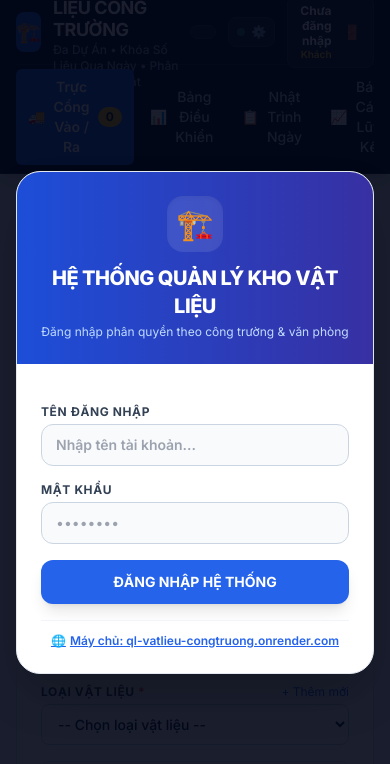
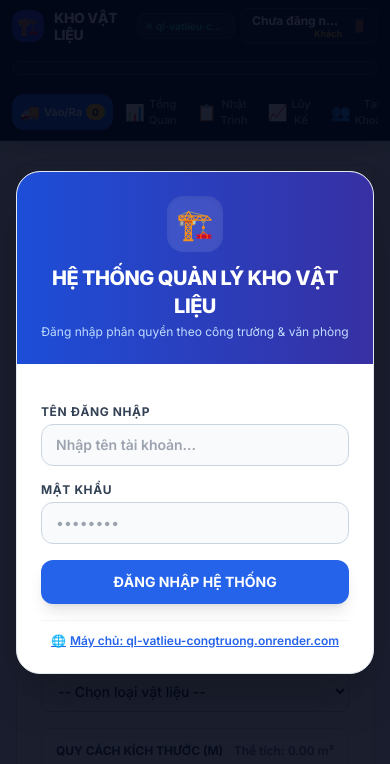
Before and after one commit to khanh1276-art/ql-vatlieu-android-app, a website: page www/index.html in a window 390 px wide. Shown: the top 764 px of the page. Drawn offline with nearby package versions, Linux system fonts and the light colour scheme.

Commit message:
Restore full mobile-optimized interface (3-row header, compact tabs) and preserve supplier filter & API fix (v1.2.2)

```diff
--- a/www/app.js
+++ b/www/app.js
@@ -296,24 +296,27 @@ function applyUserRolePermissions(user) {
     }
   }
 
-  // 2. Khung dự án trên Header
+  // 2. Khung dự án trên Header (Nằm trên dòng riêng biệt, rộng rãi)
   const scopeBox = document.getElementById('projectHeaderScopeBox');
   if (scopeBox) {
     if (isAdmin || isMod) {
       // Admin và Điều hành có thể xem và lọc qua lại giữa mọi dự án
       scopeBox.innerHTML = `
-        <span class="text-slate-400 text-xs font-medium">Dự án:</span>
+        <span class="text-slate-300 text-xs font-bold flex items-center gap-1 flex-shrink-0">
+          <span>🏗️</span> <span class="hidden xs:inline">Dự Án:</span>
+        </span>
         <select id="headerProjectSelect" onchange="handleHeaderProjectChange()"
-          class="bg-slate-900 text-white text-xs font-semibold rounded px-2 py-1 border border-slate-700 focus:outline-none focus:border-blue-500">
+          class="flex-1 w-full bg-slate-900 text-white text-xs font-semibold rounded-lg px-2.5 py-1 border border-slate-700 focus:outline-none focus:border-blue-500 shadow-inner">
         </select>
       `;
+      populateHeaderProjectDropdown();
     } else {
       // Công trường bị khóa cố định vào đúng dự án của mình
       AppState.selectedProjectId = user.project_id || '';
       scopeBox.innerHTML = `
-        <span class="text-slate-400 text-xs font-medium">Dự án trực thuộc:</span>
-        <span class="text-xs font-bold text-emerald-400 bg-emerald-950/60 px-2 py-0.5 rounded border border-emerald-800">
-          🏗️ ${escapeHtml(user.project_name || 'Công trường phụ trách')}
+        <span class="text-slate-400 text-xs font-medium flex-shrink-0">🏗️ Dự án:</span>
+        <span class="text-xs font-bold text-emerald-400 bg-emerald-950/70 px-2 py-0.5 rounded-lg border border-emerald-800 truncate flex-1">
+          ${escapeHtml(user.project_name || 'Công trường phụ trách')}
         </span>
       `;
     }
@@ -518,9 +521,9 @@ function switchTab(tabId) {
 
   document.querySelectorAll('.nav-tab').forEach((btn) => {
     if (btn.dataset.tab === tabId) {
-      btn.className = 'nav-tab active-tab flex items-center space-x-2 px-3 py-2 rounded-md transition text-white bg-blue-600 font-semibold';
+      btn.className = 'nav-tab active-tab flex-1 sm:flex-initial flex items-center justify-center space-x-1 sm:space-x-1.5 px-2 sm:px-3 py-1.5 sm:py-2 rounded-xl transition text-white bg-blue-600 font-semibold shadow-sm text-xs sm:text-sm';
     } else {
-      btn.className = 'nav-tab flex items-center space-x-2 px-3 py-2 rounded-md transition text-slate-300 hover:text-white hover:bg-slate-800 font-medium';
+      btn.className = 'nav-tab flex-1 sm:flex-initial flex items-center justify-center space-x-1 sm:space-x-1.5 px-2 sm:px-3 py-1.5 sm:py-2 rounded-xl transition text-slate-400 hover:text-white hover:bg-slate-800/80 font-medium text-xs sm:text-sm';
     }
   });
 
--- a/www/index.html
+++ b/www/index.html
@@ -2,7 +2,7 @@
 <html lang="vi">
 <head>
   <meta charset="UTF-8">
-  <meta name="viewport" content="width=device-width, initial-scale=1.0">
+  <meta name="viewport" content="width=device-width, initial-scale=1.0, maximum-scale=1.0, minimum-scale=1.0, user-scalable=no, viewport-fit=cover">
   <title>Quản Lý Xuất Nhập Kho Vật Liệu Xây Dựng Công Trường</title>
   <!-- Tailwind CSS CDN -->
   <script src="https://cdn.tailwindcss.com"></script>
@@ -96,81 +96,94 @@
 
   <!-- ==================== HEADER ==================== -->
   <header class="bg-slate-900 text-white shadow-lg border-b border-slate-800 sticky top-0 z-40">
-    <div class="max-w-7xl mx-auto px-4 sm:px-6 lg:px-8">
-      <div class="flex items-center justify-between h-16">
+    <div class="max-w-7xl mx-auto px-3 sm:px-6 lg:px-8">
+
+      <!-- DÒNG 1: LOGO, TÊN HỆ THỐNG VÀ THÔNG TIN TÀI KHOẢN -->
+      <div class="flex items-center justify-between py-2 border-b border-slate-800/60">
         <!-- Logo & Title -->
-        <div class="flex items-center space-x-3">
-          <div class="w-10 h-10 rounded-lg bg-blue-600 flex items-center justify-center shadow-md font-bold text-xl">
+        <div class="flex items-center space-x-2.5">
+          <div class="w-8 h-8 sm:w-9 sm:h-9 rounded-xl bg-gradient-to-tr from-blue-700 to-indigo-600 flex items-center justify-center shadow-md font-bold text-lg flex-shrink-0">
             🏗️
           </div>
           <div>
-            <h1 class="text-lg font-bold tracking-tight text-white leading-tight">QUẢN LÝ VẬT LIỆU CÔNG TRƯỜNG</h1>
-            <p class="text-xs text-slate-400 font-medium">Đa Dự Án • Khóa Số Liệu Qua Ngày • Phân Quyền Bảo Mật</p>
-          </div>
-        </div>
-
-        <!-- Global Project Switcher / Scope Badge & User Profile -->
-        <div class="flex items-center space-x-3 text-sm">
-          <!-- KHUNG DỰ ÁN (ADMIN ĐƯỢC CHỌN, CÔNG TRƯỜNG BỊ CỐ ĐỊNH) -->
-          <div id="projectHeaderScopeBox" class="flex items-center space-x-1.5 bg-slate-800 px-3 py-1.5 rounded-lg border border-slate-700">
-            <!-- Sẽ render động: select cho Admin, badge tĩnh cho Công Trường -->
-          </div>
-
-          <!-- NÚT CẤP TÀI KHOẢN NHANH DÀNH CHO ADMIN -->
-          <div id="headerAdminActionBox" class="hidden">
-            <button onclick="openUserModal()" class="px-3 py-1.5 bg-blue-600 hover:bg-blue-700 active:bg-blue-800 text-white rounded-lg text-xs font-bold shadow flex items-center space-x-1.5 transition" title="Cấp tài khoản mới cho cán bộ công trường">
-              <span>➕</span>
-              <span>Cấp Tài Khoản</span>
-            </button>
-          </div>
-
-          <!-- Nút cấu hình máy chủ kết nối -->
+            <h1 class="text-sm sm:text-base font-extrabold tracking-tight text-white leading-tight">
+              KHO VẬT LIỆU
+            </h1>
+            <p class="text-[10px] text-slate-400 font-medium hidden xs:block">
+              Quản lý xuất nhập & định mức
+            </p>
+          </div>
+        </div>
+
+        <!-- Bên phải: Trạng thái Server & Tài khoản -->
+        <div class="flex items-center space-x-1.5 sm:space-x-2 text-xs">
+          <!-- Nút trạng thái máy chủ Android Native -->
           <button type="button" onclick="NativeApp.openServerModal()" title="Cấu hình máy chủ kết nối"
-            class="px-2 py-1.5 bg-slate-800 hover:bg-slate-700 active:bg-slate-600 border border-slate-700 rounded-lg flex items-center gap-1.5 transition">
-            <span class="w-2 h-2 rounded-full bg-emerald-400 animate-pulse"></span>
-            <span id="serverStatusText" class="text-[11px] font-mono font-medium text-slate-300 hidden sm:inline">ql-vatlieu-congtruong.onrender.com</span>
-            <span class="text-xs">⚙️</span>
+            class="flex items-center space-x-1 px-2 py-1 bg-slate-800 hover:bg-slate-700 active:bg-slate-600 text-[10px] sm:text-xs font-semibold rounded-lg border border-slate-700 text-emerald-400 transition">
+            <span class="w-1.5 h-1.5 rounded-full bg-emerald-400 animate-pulse"></span>
+            <span id="serverStatusText" class="max-w-[70px] sm:max-w-none truncate">Render</span>
           </button>
 
-          <!-- THÔNG TIN NGƯỜI DÙNG & ĐĂNG XUẤT -->
-          <div class="flex items-center space-x-2 bg-slate-800 pl-3 pr-2 py-1.5 rounded-lg border border-slate-700">
+          <!-- Thông tin người dùng & Đăng xuất -->
+          <div class="flex items-center space-x-1.5 bg-slate-800/90 pl-2.5 pr-1.5 py-1 rounded-lg border border-slate-700">
             <div class="text-right">
-              <div id="userDisplayName" class="text-xs font-bold text-white leading-tight">Đang tải...</div>
-              <div id="userRoleBadge" class="text-[10px] text-amber-400 font-semibold leading-tight">Admin</div>
-            </div>
-            <button onclick="handleLogout()" title="Đăng xuất" class="p-1 text-slate-400 hover:text-red-400 hover:bg-slate-700 rounded transition ml-1">
+              <div id="userDisplayName" class="text-xs font-bold text-white leading-tight max-w-[90px] sm:max-w-[130px] truncate">Admin</div>
+              <div id="userRoleBadge" class="text-[9px] text-amber-400 font-semibold leading-tight">Admin</div>
+            </div>
+            <button onclick="handleLogout()" title="Đăng xuất" class="p-1 text-slate-400 hover:text-red-400 active:bg-slate-700 rounded transition ml-0.5">
               <span>🚪</span>
             </button>
           </div>
         </div>
       </div>
 
-      <!-- Navigation Tabs -->
-      <nav id="navTabs" class="flex space-x-1 sm:space-x-4 border-t border-slate-800 pt-1 pb-2 overflow-x-auto text-sm font-medium">
-        <button onclick="switchTab('checkin')" class="nav-tab active-tab flex items-center space-x-2 px-3 py-2 rounded-md transition text-white bg-blue-600 font-semibold" data-tab="checkin">
-          <span>🚚</span>
-          <span>Trực Cổng Vào / Ra</span>
-          <span id="navInYardBadge" class="ml-1.5 px-2 py-0.5 text-xs rounded-full bg-amber-400 text-slate-900 font-bold">0</span>
+      <!-- DÒNG 2: THANH CHỌN DỰ ÁN ĐỘC LẬP (NHẢY XUỐNG DÒNG RIÊNG RỘNG RÃI) -->
+      <div class="py-2 flex items-center justify-between border-b border-slate-800/60 gap-2">
+        <div id="projectHeaderScopeBox" class="flex-1 flex items-center space-x-2 bg-slate-800/90 px-3 py-1.5 rounded-xl border border-slate-700/80 shadow-inner">
+          <!-- Render động: select cho Admin, badge tĩnh cho Công Trường -->
+        </div>
+
+        <!-- Nút cấp tài khoản nhanh cho Admin -->
+        <div id="headerAdminActionBox" class="hidden flex-shrink-0">
+          <button onclick="openUserModal()" class="px-2.5 py-1.5 bg-blue-600 hover:bg-blue-700 active:bg-blue-800 text-white rounded-xl text-xs font-bold shadow flex items-center space-x-1 transition" title="Cấp tài khoản mới">
+            <span>➕</span>
+            <span class="hidden sm:inline">Cấp TK</span>
+          </button>
+        </div>
+      </div>
+
+      <!-- DÒNG 3: THANH MENU TABS GỌN GÀNG (ƯU TIÊN ICON TRỰC QUAN) -->
+      <nav id="navTabs" class="flex items-center justify-between sm:justify-start sm:space-x-2 py-1.5 gap-1 overflow-x-auto text-xs font-medium">
+        <button onclick="switchTab('checkin')" class="nav-tab active-tab flex-1 sm:flex-initial flex items-center justify-center space-x-1 sm:space-x-1.5 px-2 sm:px-3 py-1.5 sm:py-2 rounded-xl transition text-white bg-blue-600 font-semibold shadow-sm text-xs sm:text-sm" data-tab="checkin" title="Trực Cổng Vào / Ra">
+          <span class="text-base sm:text-sm">🚚</span>
+          <span class="hidden md:inline">Trực Cổng Vào / Ra</span>
+          <span class="inline md:hidden text-[11px]">Vào/Ra</span>
+          <span id="navInYardBadge" class="px-1.5 py-0.2 text-[10px] rounded-full bg-amber-400 text-slate-900 font-bold">0</span>
         </button>
-        <button onclick="switchTab('dashboard')" class="nav-tab flex items-center space-x-2 px-3 py-2 rounded-md transition text-slate-300 hover:text-white hover:bg-slate-800" data-tab="dashboard">
-          <span>📊</span>
-          <span>Bảng Điều Khiển</span>
+        <button onclick="switchTab('dashboard')" class="nav-tab flex-1 sm:flex-initial flex items-center justify-center space-x-1 sm:space-x-1.5 px-2 sm:px-3 py-1.5 sm:py-2 rounded-xl transition text-slate-400 hover:text-white hover:bg-slate-800/80 font-medium text-xs sm:text-sm" data-tab="dashboard" title="Bảng Điều Khiển / Thống Kê">
+          <span class="text-base sm:text-sm">📊</span>
+          <span class="hidden md:inline">Bảng Điều Khiển</span>
+          <span class="inline md:hidden text-[11px]">Tổng Quan</span>
         </button>
-        <button onclick="switchTab('daily')" class="nav-tab flex items-center space-x-2 px-3 py-2 rounded-md transition text-slate-300 hover:text-white hover:bg-slate-800" data-tab="daily">
-          <span>📋</span>
-          <span>Nhật Trình Ngày</span>
+        <button onclick="switchTab('daily')" class="nav-tab flex-1 sm:flex-initial flex items-center justify-center space-x-1 sm:space-x-1.5 px-2 sm:px-3 py-1.5 sm:py-2 rounded-xl transition text-slate-400 hover:text-white hover:bg-slate-800/80 font-medium text-xs sm:text-sm" data-tab="daily" title="Nhật Trình Ngày">
+          <span class="text-base sm:text-sm">📋</span>
+          <span class="hidden md:inline">Nhật Trình Ngày</span>
+          <span class="inline md:hidden text-[11px]">Nhật Trình</span>
         </button>
-        <button onclick="switchTab('cumulative')" class="nav-tab flex items-center space-x-2 px-3 py-2 rounded-md transition text-slate-300 hover:text-white hover:bg-slate-800" data-tab="cumulative">
-          <span>📈</span>
-          <span>Báo Cáo Lũy Kế</span>
+        <button onclick="switchTab('cumulative')" class="nav-tab flex-1 sm:flex-initial flex items-center justify-center space-x-1 sm:space-x-1.5 px-2 sm:px-3 py-1.5 sm:py-2 rounded-xl transition text-slate-400 hover:text-white hover:bg-slate-800/80 font-medium text-xs sm:text-sm" data-tab="cumulative" title="Báo Cáo Lũy Kế">
+          <span class="text-base sm:text-sm">📈</span>
+          <span class="hidden md:inline">Báo Cáo Lũy Kế</span>
+          <span class="inline md:hidden text-[11px]">Lũy Kế</span>
         </button>
-        <button id="navUsersTab" onclick="switchTab('users')" class="nav-tab flex items-center space-x-2 px-3 py-2 rounded-md transition text-slate-300 hover:text-white hover:bg-slate-800" data-tab="users">
-          <span>👥</span>
-          <span>Quản Lý Tài Khoản</span>
+        <button id="navUsersTab" onclick="switchTab('users')" class="nav-tab flex-1 sm:flex-initial flex items-center justify-center space-x-1 sm:space-x-1.5 px-2 sm:px-3 py-1.5 sm:py-2 rounded-xl transition text-slate-400 hover:text-white hover:bg-slate-800/80 font-medium text-xs sm:text-sm" data-tab="users" title="Quản Lý Tài Khoản">
+          <span class="text-base sm:text-sm">👥</span>
+          <span class="hidden md:inline">Quản Lý Tài Khoản</span>
+          <span class="inline md:hidden text-[11px]">Tài Khoản</span>
         </button>
-        <button id="navSettingsTab" onclick="switchTab('settings')" class="nav-tab flex items-center space-x-2 px-3 py-2 rounded-md transition text-slate-300 hover:text-white hover:bg-slate-800" data-tab="settings">
-          <span>⚙️</span>
-          <span>Cấu Hình Danh Mục</span>
+        <button id="navSettingsTab" onclick="switchTab('settings')" class="nav-tab flex-1 sm:flex-initial flex items-center justify-center space-x-1 sm:space-x-1.5 px-2 sm:px-3 py-1.5 sm:py-2 rounded-xl transition text-slate-400 hover:text-white hover:bg-slate-800/80 font-medium text-xs sm:text-sm" data-tab="settings" title="Cấu Hình Danh Mục">
+          <span class="text-base sm:text-sm">⚙️</span>
+          <span class="hidden md:inline">Cấu Hình Danh Mục</span>
+          <span class="inline md:hidden text-[11px]">Cài Đặt</span>
         </button>
       </nav>
     </div>
@@ -409,7 +422,7 @@
       <div class="flex flex-col sm:flex-row sm:items-center sm:justify-between gap-3 bg-white p-4 rounded-xl border border-slate-200 shadow-sm">
         <div class="flex items-center space-x-2">
           <span class="text-sm font-bold text-slate-800">📊 Phạm Vi Theo Dõi Khối Lượng:</span>
-          <span id="dashProjectBadge" class="text-xs font-bold px-2.5 py-1 rounded-lg bg-blue-50 text-blue-800 border border-blue-200">Tất cả các dự án</span>
+          <span id="dashProjectBadge" class="text-xs font-bold px-2.5 py-1 rounded-lg bg-blue-50 text-blue-800 border border-blue-200">Toàn bộ 3 dự án</span>
         </div>
         <div class="flex items-center space-x-2">
           <label class="text-xs text-slate-500 font-semibold">Lọc theo dự án:</label>
@@ -1392,7 +1405,6 @@
           </div>
         </div>
 
-
         <div>
           <label class="block text-xs font-semibold text-slate-700 mb-1">Lý do điều chỉnh (nếu có)</label>
           <input type="text" id="edit_adjust_reason" class="w-full text-xs px-3 py-2 border rounded-lg">
```
